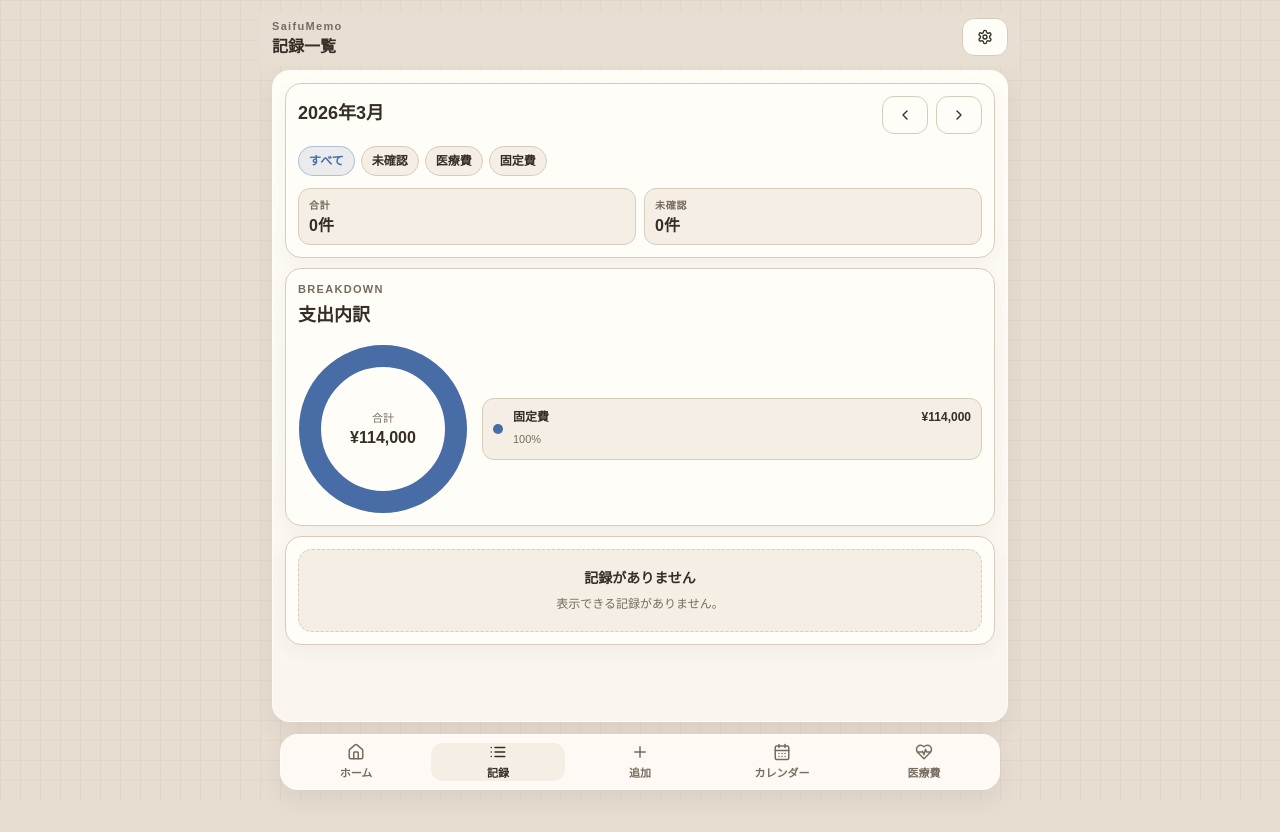
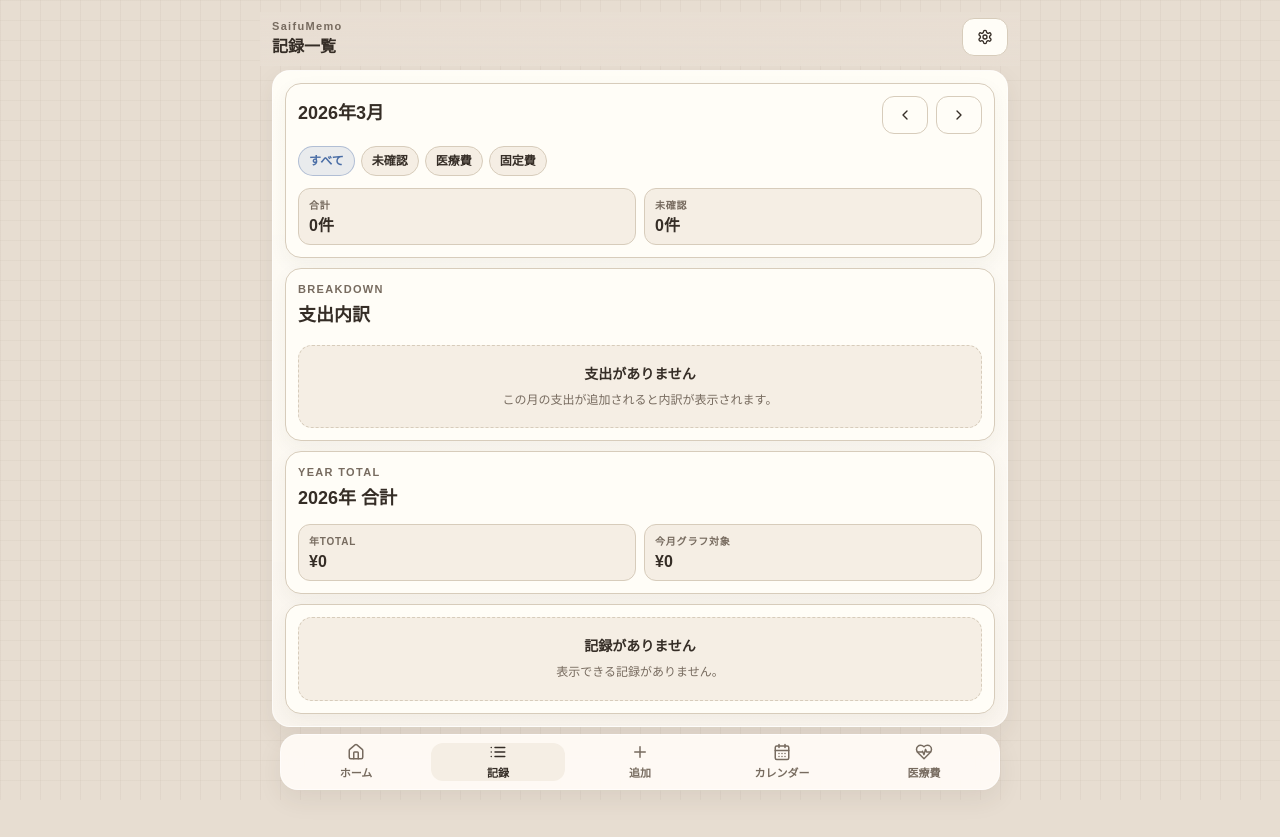
Before and after one commit to sakoda-stack/SaifuMemo, a React (Vite) app: page / in a window 1280 px wide. Both pictures are taken after a click on the button "記録". Built offline with nearby package versions, Linux system fonts and the light colour scheme; the HTML template or start-up script is replaced by a standard one.

Commit message:
Refine list breakdown chart labels and totals

```diff
--- a/src/components/list/ExpenseBreakdownDonut.tsx
+++ b/src/components/list/ExpenseBreakdownDonut.tsx
@@ -1,9 +1,8 @@
-import type { CSSProperties } from "react";
 import { formatYen } from "@/utils";
 
 interface BreakdownSegment {
   id: string;
-  kind: "category" | "medical" | "fixed";
+  kind: "category" | "medical";
   label: string;
   color: string;
   total: number;
@@ -14,64 +13,112 @@ interface BreakdownSegment {
 
 interface ExpenseBreakdownDonutProps {
   segments: BreakdownSegment[];
-  total: number;
   activeLabel?: string;
   onSelect: (segment: Pick<BreakdownSegment, "kind" | "label" | "categoryId">) => void;
 }
 
-const CHART_SIZE = 168;
-const STROKE_WIDTH = 22;
-const RADIUS = (CHART_SIZE - STROKE_WIDTH) / 2;
+const VIEW_BOX = 260;
+const CENTER = VIEW_BOX / 2;
+const RADIUS = 68;
+const STROKE_WIDTH = 28;
 const CIRCUMFERENCE = 2 * Math.PI * RADIUS;
+const INNER_LABEL_THRESHOLD = 0.14;
 
-export default function ExpenseBreakdownDonut({ segments, total, activeLabel, onSelect }: ExpenseBreakdownDonutProps) {
+export default function ExpenseBreakdownDonut({ segments, activeLabel, onSelect }: ExpenseBreakdownDonutProps) {
   let progress = 0;
+  const labelData = segments.map((segment) => {
+    const startRatio = progress;
+    progress += segment.share;
+    const endRatio = progress;
+    const middleRatio = startRatio + (endRatio - startRatio) / 2;
+    const angle = middleRatio * Math.PI * 2 - Math.PI / 2;
+    const isRightSide = Math.cos(angle) >= 0;
+
+    return {
+      ...segment,
+      angle,
+      isRightSide,
+      innerX: CENTER + Math.cos(angle) * (RADIUS - STROKE_WIDTH * 0.52),
+      innerY: CENTER + Math.sin(angle) * (RADIUS - STROKE_WIDTH * 0.52),
+      lineStartX: CENTER + Math.cos(angle) * (RADIUS + STROKE_WIDTH / 2 - 2),
+      lineStartY: CENTER + Math.sin(angle) * (RADIUS + STROKE_WIDTH / 2 - 2),
+      lineMidX: CENTER + Math.cos(angle) * (RADIUS + 18),
+      lineMidY: CENTER + Math.sin(angle) * (RADIUS + 18),
+      outerLabelX: CENTER + (isRightSide ? 90 : -90),
+      outerLabelY: CENTER + Math.sin(angle) * 84,
+      textAnchor: isRightSide ? ("start" as const) : ("end" as const),
+      useInnerLabel: segment.share >= INNER_LABEL_THRESHOLD,
+    };
+  });
+
+  const adjustedLabels = spreadOuterLabels(labelData);
+  let drawProgress = 0;
 
   return (
     <div className="planner-breakdown">
       <div className="planner-breakdown-chart">
-        <svg viewBox={`0 0 ${CHART_SIZE} ${CHART_SIZE}`} className="planner-breakdown-svg" role="img" aria-label="全支出の内訳">
-          <circle cx={CHART_SIZE / 2} cy={CHART_SIZE / 2} r={RADIUS} fill="none" stroke="var(--planner-soft)" strokeWidth={STROKE_WIDTH} />
+        <svg viewBox={`0 0 ${VIEW_BOX} ${VIEW_BOX}`} className="planner-breakdown-svg" role="img" aria-label="支出構成比の円グラフ">
+          <circle cx={CENTER} cy={CENTER} r={RADIUS} fill="none" stroke="var(--planner-soft)" strokeWidth={STROKE_WIDTH} />
+
           {segments.map((segment) => {
             const length = Math.max(segment.share * CIRCUMFERENCE, 0);
-            const offset = -progress * CIRCUMFERENCE;
-            progress += segment.share;
+            const offset = -drawProgress * CIRCUMFERENCE;
+            drawProgress += segment.share;
 
             return (
               <circle
                 key={segment.id}
-                cx={CHART_SIZE / 2}
-                cy={CHART_SIZE / 2}
+                cx={CENTER}
+                cy={CENTER}
                 r={RADIUS}
                 fill="none"
                 stroke={segment.color}
                 strokeWidth={segment.isActive ? STROKE_WIDTH + 2 : STROKE_WIDTH}
-                strokeDasharray={`${length} ${Math.max(CIRCUMFERENCE - length, 0)}`}
+                strokeDasharray={`${Math.max(length - 3, 0)} ${Math.max(CIRCUMFERENCE - length + 3, 0)}`}
                 strokeDashoffset={offset}
-                strokeLinecap="butt"
-                transform={`rotate(-90 ${CHART_SIZE / 2} ${CHART_SIZE / 2})`}
+                strokeLinecap="round"
+                transform={`rotate(-90 ${CENTER} ${CENTER})`}
                 className="planner-breakdown-segment"
-                style={{ opacity: segment.isActive || !activeLabel ? 1 : 0.72 } as CSSProperties}
+                style={{ opacity: segment.isActive || !activeLabel ? 1 : 0.7 }}
                 onClick={() => onSelect(segment)}
               />
             );
           })}
+
+          <circle cx={CENTER} cy={CENTER} r={RADIUS - STROKE_WIDTH / 2 - 3} fill="var(--planner-paper)" stroke="rgba(215,204,187,0.55)" strokeWidth="1" />
+
+          {adjustedLabels.map((segment) =>
+            segment.useInnerLabel ? (
+              <text key={`${segment.id}-inner`} x={segment.innerX} y={segment.innerY} textAnchor="middle" className="planner-breakdown-inner-label" onClick={() => onSelect(segment)}>
+                {segment.label}
+              </text>
+            ) : (
+              <g key={`${segment.id}-outer`} className="planner-breakdown-outer-label" onClick={() => onSelect(segment)}>
+                <path
+                  d={`M ${segment.lineStartX} ${segment.lineStartY} L ${segment.lineMidX} ${segment.lineMidY} L ${segment.outerLabelX + (segment.isRightSide ? -8 : 8)} ${segment.outerLabelY}`}
+                  fill="none"
+                  stroke={segment.color}
+                  strokeWidth="1.6"
+                  strokeLinecap="round"
+                  strokeLinejoin="round"
+                />
+                <circle cx={segment.lineStartX} cy={segment.lineStartY} r="2.4" fill={segment.color} />
+                <text x={segment.outerLabelX} y={segment.outerLabelY + 4} textAnchor={segment.textAnchor} className="planner-breakdown-outer-text">
+                  {segment.label}
+                </text>
+              </g>
+            ),
+          )}
         </svg>
-
-        <div className="planner-breakdown-center">
-          <span className="planner-breakdown-center-label">合計</span>
-          <strong className="planner-breakdown-center-value">{formatYen(total)}</strong>
-          {activeLabel ? <span className="planner-breakdown-center-note">{activeLabel}</span> : null}
-        </div>
       </div>
 
       <div className="planner-breakdown-legend">
         {segments.map((segment) => (
           <button key={segment.id} type="button" onClick={() => onSelect(segment)} className={`planner-breakdown-legend-item ${segment.isActive ? "planner-breakdown-legend-item-active" : ""}`}>
-            <span className="planner-breakdown-legend-swatch" style={{ backgroundColor: segment.color }} />
+            <span className="planner-breakdown-legend-swatch" style={{ backgroundColor: segment.color, boxShadow: `0 0 0 2px ${segment.color}22` }} />
             <span className="min-w-0 flex-1">
               <span className="planner-breakdown-legend-top">
-                <span className="truncate">{segment.label}</span>
+                <span className="planner-breakdown-legend-label">{segment.label}</span>
                 <span>{formatYen(segment.total)}</span>
               </span>
               <span className="planner-breakdown-legend-bottom">{Math.round(segment.share * 1000) / 10}%</span>
@@ -82,3 +129,31 @@ export default function ExpenseBreakdownDonut({ segments, total, activeLabel, on
     </div>
   );
 }
+
+function spreadOuterLabels<T extends { useInnerLabel: boolean; isRightSide: boolean; outerLabelY: number }>(segments: T[]) {
+  const minGap = 16;
+  const top = 24;
+  const bottom = VIEW_BOX - 24;
+  const result = [...segments];
+
+  ([true, false] as const).forEach((side) => {
+    const indices = result
+      .map((segment, index) => ({ segment, index }))
+      .filter(({ segment }) => !segment.useInnerLabel && segment.isRightSide === side)
+      .sort((left, right) => left.segment.outerLabelY - right.segment.outerLabelY);
+
+    let previousY = top - minGap;
+    indices.forEach(({ segment }) => {
+      segment.outerLabelY = Math.max(segment.outerLabelY, previousY + minGap);
+      previousY = segment.outerLabelY;
+    });
+
+    let nextY = bottom + minGap;
+    [...indices].reverse().forEach(({ segment }) => {
+      segment.outerLabelY = Math.min(segment.outerLabelY, nextY - minGap);
+      nextY = segment.outerLabelY;
+    });
+  });
+
+  return result;
+}
--- a/src/components/list/ListScreen.tsx
+++ b/src/components/list/ListScreen.tsx
@@ -31,7 +31,7 @@ interface FixedRecordView {
 
 interface BreakdownSegment {
   id: string;
-  kind: "category" | "medical" | "fixed";
+  kind: "category" | "medical";
   label: string;
   color: string;
   total: number;
@@ -55,6 +55,7 @@ export default function ListScreen({ initialFilter = "all" }: { initialFilter?:
   const [expenses, setExpenses] = useState<Expense[]>([]);
   const [medicals, setMedicals] = useState<MedicalExpense[]>([]);
   const [fixedRecords, setFixedRecords] = useState<FixedRecordView[]>([]);
+  const [yearTotal, setYearTotal] = useState(0);
   const [categories, setCategories] = useState<Category[]>([]);
   const [members, setMembers] = useState<Member[]>([]);
   const [editingExpense, setEditingExpense] = useState<Expense | null>(null);
@@ -78,12 +79,16 @@ export default function ListScreen({ initialFilter = "all" }: { initialFilter?:
 
   const load = useCallback(async () => {
     const { start, end } = getMonthRange(year, month);
-    const [categoryRows, memberRows, expenseRows, medicalRows, fixedRows] = await Promise.all([
+    const yearStart = `${year}-01-01`;
+    const yearEnd = `${year + 1}-01-01`;
+    const [categoryRows, memberRows, expenseRows, medicalRows, fixedRows, yearExpenses, yearMedicals] = await Promise.all([
       db.categories.orderBy("sortOrder").toArray().then((rows) => rows.filter((row) => row.isActive)),
       db.members.orderBy("sortOrder").toArray().then((rows) => rows.filter((row) => row.isActive)),
       db.expenses.where("date").between(start, end, true, false).toArray(),
       db.medicalExpenses.where("paymentDate").between(start, end, true, false).toArray(),
       getMonthlyFixedRecords(year, month),
+      db.expenses.where("date").between(yearStart, yearEnd, true, false).toArray(),
+      db.medicalExpenses.where("paymentDate").between(yearStart, yearEnd, true, false).toArray(),
     ]);
 
     setCategories(categoryRows);
@@ -91,6 +96,7 @@ export default function ListScreen({ initialFilter = "all" }: { initialFilter?:
     setExpenses(expenseRows.sort((left, right) => right.date.localeCompare(left.date)));
     setMedicals(medicalRows.sort((left, right) => right.paymentDate.localeCompare(left.paymentDate)));
     setFixedRecords(fixedRows);
+    setYearTotal(yearExpenses.reduce((sum, expense) => sum + expense.amount, 0) + yearMedicals.reduce((sum, medical) => sum + medical.amount, 0));
   }, [month, year]);
 
   useEffect(() => {
@@ -122,17 +128,10 @@ export default function ListScreen({ initialFilter = "all" }: { initialFilter?:
     listRef.current?.scrollIntoView({ behavior: "smooth", block: "start" });
   };
 
-  const handleBreakdownSelect = (segment: { kind: "category" | "medical" | "fixed"; categoryId?: string; label: string }) => {
+  const handleBreakdownSelect = (segment: { kind: "category" | "medical"; categoryId?: string; label: string }) => {
     if (segment.kind === "medical") {
       setFilter("medical");
       setBreakdownTarget({ kind: "medical", label: segment.label });
-      jumpToList();
-      return;
-    }
-
-    if (segment.kind === "fixed") {
-      setFilter("fixed");
-      setBreakdownTarget({ kind: "fixed", label: segment.label });
       jumpToList();
       return;
     }
@@ -195,6 +194,7 @@ export default function ListScreen({ initialFilter = "all" }: { initialFilter?:
   const resolveMemberLabel = (memberId?: string) => memberMap.get(memberId ?? "")?.shortName || "未設定";
 
   const breakdownSegments = useMemo(() => {
+    const medicalCategory = categories.find((category) => category.isMedical);
     const segments: BreakdownSegment[] = categories
       .filter((category) => !category.isMedical)
       .map((category) => ({
@@ -208,14 +208,15 @@ export default function ListScreen({ initialFilter = "all" }: { initialFilter?:
       .filter((segment) => segment.total > 0);
 
     const medicalTotal = medicals.reduce((sum, medical) => sum + medical.amount, 0);
-    const fixedTotal = fixedRecords.reduce((sum, record) => sum + record.actualAmount, 0);
 
     if (medicalTotal > 0) {
-      segments.push({ id: "medical", kind: "medical", label: "医療費", color: "#b84e41", total: medicalTotal });
-    }
-
-    if (fixedTotal > 0) {
-      segments.push({ id: "fixed", kind: "fixed", label: "固定費", color: "#486ca5", total: fixedTotal });
+      segments.push({
+        id: medicalCategory?.id ?? "medical",
+        kind: "medical",
+        label: medicalCategory?.name ?? "医療費",
+        color: medicalCategory?.colorHex || "#d46a6a",
+        total: medicalTotal,
+      });
     }
 
     const total = segments.reduce((sum, segment) => sum + segment.total, 0);
@@ -227,13 +228,12 @@ export default function ListScreen({ initialFilter = "all" }: { initialFilter?:
         share: total > 0 ? segment.total / total : 0,
         isActive:
           (segment.kind === "category" && breakdownTarget.kind === "category" && breakdownTarget.categoryId === segment.categoryId) ||
-          (segment.kind === "medical" && breakdownTarget.kind === "medical") ||
-          (segment.kind === "fixed" && breakdownTarget.kind === "fixed"),
+          (segment.kind === "medical" && breakdownTarget.kind === "medical"),
       }));
-  }, [breakdownTarget, categories, expenses, fixedRecords, medicals]);
+  }, [breakdownTarget, categories, expenses, medicals]);
 
   const totalSpend = breakdownSegments.reduce((sum, segment) => sum + segment.total, 0);
-  const activeBreakdownLabel = breakdownTarget.kind === "all" ? "" : breakdownTarget.label;
+  const activeBreakdownLabel = breakdownTarget.kind === "all" || breakdownTarget.kind === "fixed" ? "" : breakdownTarget.label;
   const isFixedMode = filter === "fixed" || breakdownTarget.kind === "fixed";
 
   const goMonth = (delta: number) => {
@@ -364,8 +364,16 @@ export default function ListScreen({ initialFilter = "all" }: { initialFilter?:
           {breakdownSegments.length === 0 ? (
             <EmptyState title="支出がありません" message="この月の支出が追加されると内訳が表示されます。" />
           ) : (
-            <ExpenseBreakdownDonut segments={breakdownSegments} total={totalSpend} activeLabel={activeBreakdownLabel} onSelect={handleBreakdownSelect} />
+            <ExpenseBreakdownDonut segments={breakdownSegments} activeLabel={activeBreakdownLabel} onSelect={handleBreakdownSelect} />
           )}
+        </div>
+      </section>
+
+      <section className="planner-card">
+        <SectionHeader kicker="YEAR TOTAL" title={`${year}年 合計`} />
+        <div className="mt-3 grid grid-cols-2 gap-2">
+          <CompactOverviewStat label="年TOTAL" value={formatYen(yearTotal)} />
+          <CompactOverviewStat label="今月グラフ対象" value={formatYen(totalSpend)} />
         </div>
       </section>
 
--- a/src/index.css
+++ b/src/index.css
@@ -958,15 +958,14 @@ button {
 
 .planner-breakdown {
   display: grid;
-  grid-template-columns: minmax(0, 170px) minmax(0, 1fr);
+  grid-template-columns: minmax(0, 260px) minmax(0, 1fr);
   gap: 14px;
-  align-items: center;
+  align-items: start;
 }
 
 .planner-breakdown-chart {
-  position: relative;
-  width: 168px;
-  height: 168px;
+  width: min(100%, 260px);
+  aspect-ratio: 1;
   margin: 0 auto;
 }
 
@@ -981,30 +980,29 @@ button {
   transition: opacity 160ms ease, transform 160ms ease;
 }
 
-.planner-breakdown-center {
-  position: absolute;
-  inset: 0;
-  display: flex;
-  flex-direction: column;
-  align-items: center;
-  justify-content: center;
-  gap: 2px;
-  padding: 20px;
-  text-align: center;
+.planner-breakdown-legend-bottom,
+.planner-breakdown-inner-label,
+.planner-breakdown-outer-text {
+  font-size: 11px;
+  line-height: 1.35;
 }
 
-.planner-breakdown-center-label,
-.planner-breakdown-center-note,
-.planner-breakdown-legend-bottom {
-  font-size: 11px;
-  line-height: 1.35;
-  color: var(--planner-subtle);
+.planner-breakdown-inner-label {
+  fill: var(--planner-text);
+  font-weight: 700;
+  paint-order: stroke;
+  stroke: rgba(255, 253, 247, 0.95);
+  stroke-width: 4px;
+  stroke-linejoin: round;
 }
 
-.planner-breakdown-center-value {
-  font-size: 16px;
-  line-height: 1.2;
-  color: var(--planner-text);
+.planner-breakdown-outer-label {
+  cursor: pointer;
+}
+
+.planner-breakdown-outer-text {
+  fill: var(--planner-text);
+  font-weight: 700;
 }
 
 .planner-breakdown-legend {
@@ -1044,6 +1042,10 @@ button {
   font-size: 12px;
   font-weight: 700;
   color: var(--planner-text);
+}
+
+.planner-breakdown-legend-label {
+  overflow-wrap: anywhere;
 }
 
 @media (max-width: 640px) {
@@ -1113,7 +1115,6 @@ button {
   }
 
   .planner-breakdown-chart {
-    width: 152px;
-    height: 152px;
+    width: min(100%, 240px);
   }
 }
```
